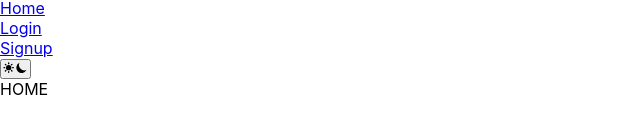
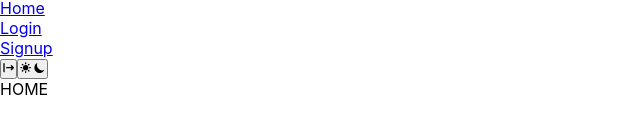
Before and after one commit to warnakulasuriya-fds-e23/SideScrollerWebApp, a React (Create React App) app in the folder frontend/: page / in a window 1280 px wide. Shown: the part 161-300 px from the top of the page, without its empty margins (0-640 px from the left). Built offline with nearby package versions, Linux system fonts and the light colour scheme.

Commit message:
started implementing logout button

```diff
--- a/frontend/src/components/NavigationBar.js
+++ b/frontend/src/components/NavigationBar.js
@@ -5,10 +5,14 @@ import {
   NavbarLink,
   NavbarToggle,
   DarkThemeToggle,
+  Button,
 } from "flowbite-react";
 import { useLocation } from "react-router-dom";
+import { HiLogout } from "react-icons/hi";
+import { UseLogout } from "../hooks/useLogOut";
 export function NavigationBar() {
   const currentPath = useLocation().pathname;
+  const { Logout } = UseLogout();
   return (
     <>
       <Navbar className="bg-gray-200 border-gray-200 dark:bg-gray-900 dark:border-gray-700">
@@ -34,6 +38,10 @@ export function NavigationBar() {
             Signup
           </NavbarLink>
         </NavbarCollapse>
+        <Button color="yellow" onClick={Logout}>
+          <HiLogout />
+        </Button>
+
         <DarkThemeToggle />
       </Navbar>
     </>
--- a/frontend/src/index.js
+++ b/frontend/src/index.js
@@ -3,11 +3,14 @@ import ReactDOM from "react-dom/client";
 import "./index.css";
 import App from "./App";
 import { AuthContextProvider } from "./context/AuthContext";
+import { GameSettingsProvider } from "./context/GameSettingsContext";
 const root = ReactDOM.createRoot(document.getElementById("root"));
 root.render(
   <React.StrictMode>
     <AuthContextProvider>
-      <App />
+      <GameSettingsProvider>
+        <App />
+      </GameSettingsProvider>
     </AuthContextProvider>
   </React.StrictMode>
 );
```
